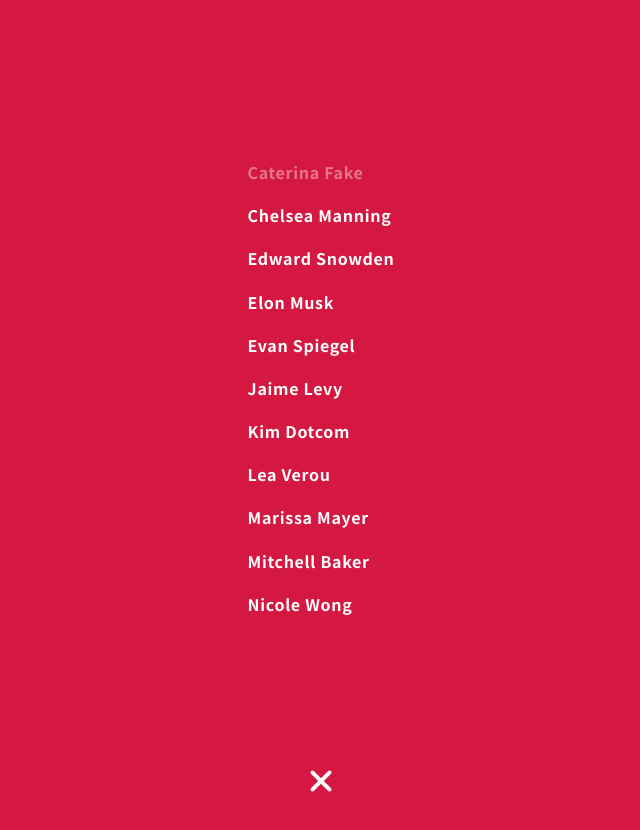
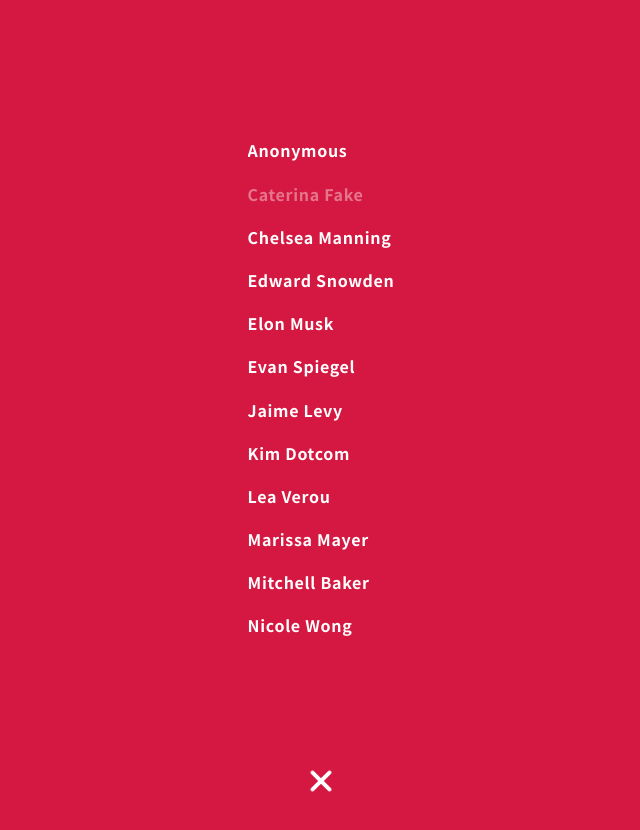
Before and after one commit to logrinto/IAD2017.mobile-menu, a plain HTML site: page docs/fake/index.html in a window 1280 px wide. Both pictures are taken after a click on the button "Open menu". Shown: the top 830 px of the page, without its empty margins (319-959 px from the left). Drawn offline with Linux system fonts and the light colour scheme.

Commit message:
ADD: anonymous

```diff
--- a/docs/fake/index.html
+++ b/docs/fake/index.html
@@ -50,6 +50,8 @@
     <nav class="menu">
       <ul class="list menuList">
         <li class="menuGroup">
+          <a href="../anonymous/index.html" class="link menulink">Anonymous</a>
+        </li>
         <li class="menuGroup">
           <a href="#0" class="link linkmine">Caterina Fake</a>
         </li>
```
